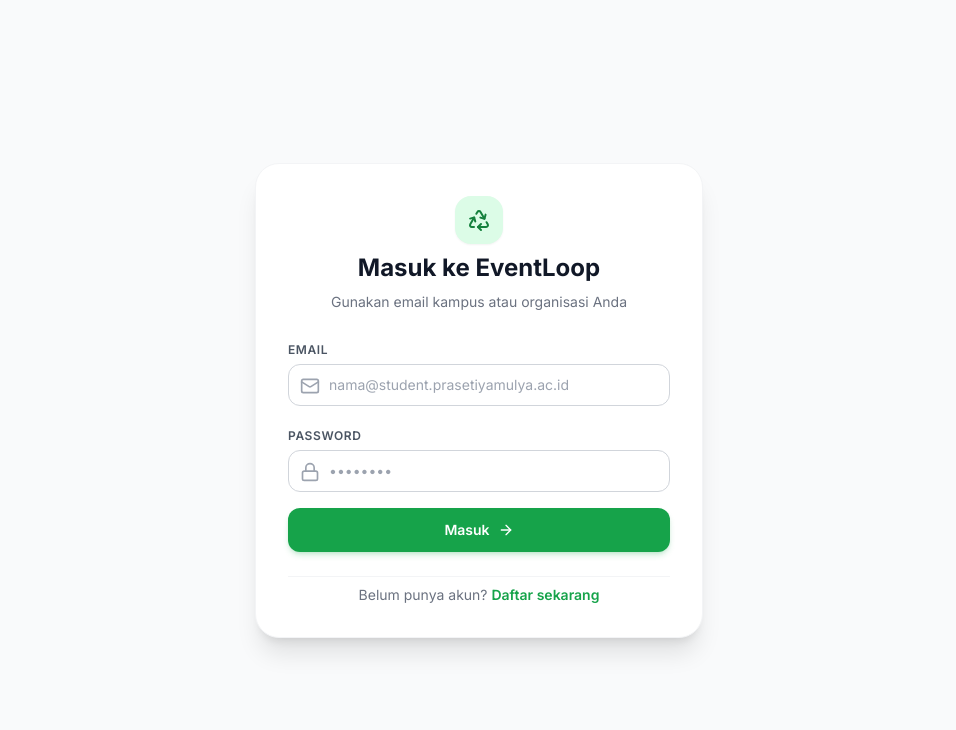
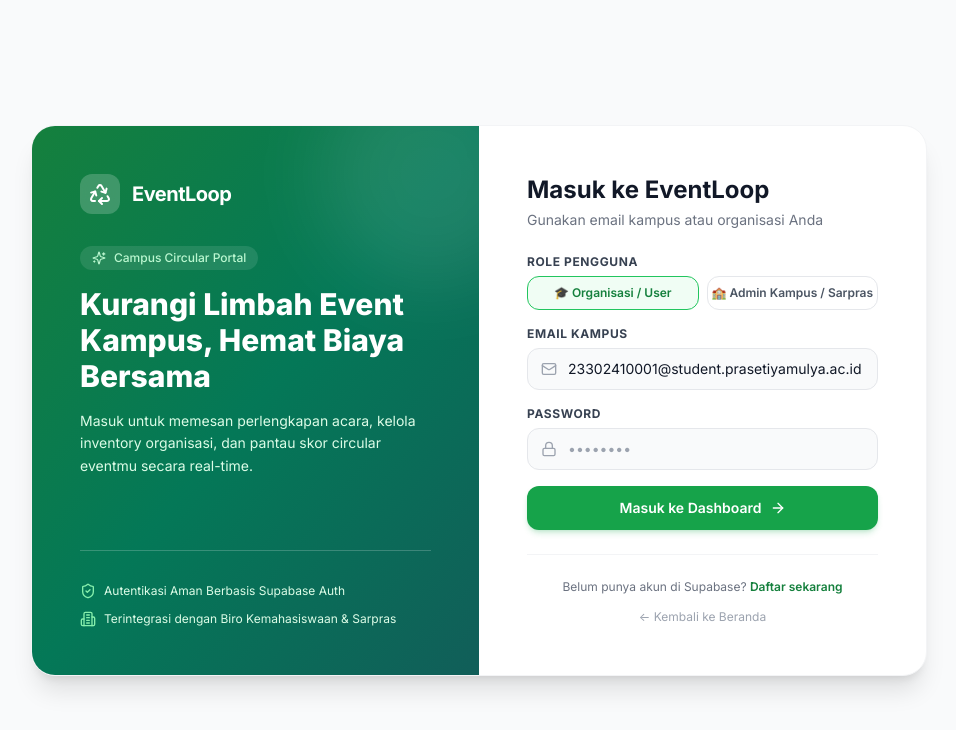
Before and after one commit to Shinnn2205/eventloop-app, a React (Vite) app: page /login in a window 1280 px wide. Shown: the top 730 px of the page, without its empty margins (161-1117 px from the left). Built offline with nearby package versions, Linux system fonts and the light colour scheme.

Commit message:
Merge original login layout with Supabase auth logic

```diff
--- a/src/pages/LoginPage.jsx
+++ b/src/pages/LoginPage.jsx
@@ -1,22 +1,24 @@
 import React, { useState } from 'react'
+import { Link, useNavigate } from 'react-router-dom'
+import { Recycle, Mail, Lock, ArrowRight, ShieldCheck, Sparkles, Building2 } from 'lucide-react'
 import { supabase } from '../lib/supabaseClient'
-import { Recycle, Mail, Lock, ArrowRight } from 'lucide-react'
+import { useApp } from '../context/AppContext'
 
 export default function LoginPage() {
-  const [email, setEmail] = useState('')
+  const navigate = useNavigate()
+  const { setCurrentUserRole } = useApp()
+  const [email, setEmail] = useState('23302410001@student.prasetiyamulya.ac.id')
   const [password, setPassword] = useState('')
+  const [role, setRole] = useState('student_org')
+  const [isSignUp, setIsSignUp] = useState(false)
   const [loading, setLoading] = useState(false)
-  const [isSignUp, setIsSignUp] = useState(false)
 
   const handleAuth = async (e) => {
     e.preventDefault()
     setLoading(true)
 
     if (isSignUp) {
-      const { error } = await supabase.auth.signUp({
-        email,
-        password,
-      })
+      const { error } = await supabase.auth.signUp({ email, password })
       if (error) {
         alert('Gagal mendaftar: ' + error.message)
       } else {
@@ -24,17 +26,17 @@
         setIsSignUp(false)
       }
     } else {
-      const { data, error } = await supabase.auth.signInWithPassword({
-        email,
-        password,
-      })
+      const { data, error } = await supabase.auth.signInWithPassword({ email, password })
       if (error) {
         alert('Gagal masuk: ' + error.message)
       } else if (data?.session) {
-        // Simpan peran login ke local storage agar state langsung dikenali
-        localStorage.setItem('eventloop_role', 'user')
-        // Paksa arahkan ke halaman utama aplikasi dan refresh state
-        window.location.replace('/')
+        if (role === 'sarpras') {
+          setCurrentUserRole('admin')
+          navigate('/admin', { replace: true })
+        } else {
+          setCurrentUserRole('user')
+          navigate('/dashboard', { replace: true })
+        }
       }
     }
     setLoading(false)
@@ -42,47 +44,116 @@
 
   return (
     <div className="min-h-screen bg-gray-50 flex items-center justify-center p-4">
-      <div className="max-w-md w-full bg-white rounded-3xl shadow-xl overflow-hidden border border-gray-100 p-8 space-y-6">
+      <div className="max-w-4xl w-full grid md:grid-cols-2 bg-white rounded-3xl shadow-xl overflow-hidden border border-gray-100">
 
-        <div className="text-center space-y-2">
-          <div className="w-12 h-12 bg-green-100 rounded-2xl flex items-center justify-center mx-auto text-green-700 shadow-sm">
-            <Recycle className="w-6 h-6" />
+        {/* Left Info Panel */}
+        <div className="bg-gradient-to-br from-green-700 via-emerald-700 to-teal-800 text-white p-8 md:p-12 flex flex-col justify-between relative overflow-hidden">
+          <div className="absolute top-0 right-0 -mr-16 -mt-16 w-56 h-56 bg-white/10 rounded-full blur-2xl pointer-events-none" />
+
+          <div>
+            <div className="flex items-center gap-3 mb-8">
+              <div className="w-10 h-10 bg-white/20 backdrop-blur rounded-xl flex items-center justify-center">
+                <Recycle className="w-6 h-6 text-white" />
               </div>
+              <span className="text-xl font-bold tracking-tight">EventLoop</span>
+            </div>
+
+            <div className="inline-flex items-center gap-2 bg-white/10 px-3 py-1 rounded-full text-xs font-medium text-green-200 mb-4">
+              <Sparkles className="w-3.5 h-3.5" /> Campus Circular Portal
+            </div>
+
+            <h2 className="text-2xl md:text-3xl font-extrabold leading-tight mb-4">
+              Kurangi Limbah Event Kampus, Hemat Biaya Bersama
+            </h2>
+            <p className="text-green-100 text-sm leading-relaxed">
+              Masuk untuk memesan perlengkapan acara, kelola inventory organisasi, dan pantau skor circular eventmu secara real-time.
+            </p>
+          </div>
+
+          <div className="pt-8 border-t border-white/20 space-y-3 text-xs text-green-100">
+            <div className="flex items-center gap-2">
+              <ShieldCheck className="w-4 h-4 text-green-300" />
+              <span>Autentikasi Aman Berbasis Supabase Auth</span>
+            </div>
+            <div className="flex items-center gap-2">
+              <Building2 className="w-4 h-4 text-green-300" />
+              <span>Terintegrasi dengan Biro Kemahasiswaan & Sarpras</span>
+            </div>
+          </div>
+        </div>
+
+        {/* Right Form */}
+        <div className="p-8 md:p-12 flex flex-col justify-center">
+          <div className="mb-6">
             <h3 className="text-2xl font-bold text-gray-900">
               {isSignUp ? 'Daftar Akun EventLoop' : 'Masuk ke EventLoop'}
             </h3>
-          <p className="text-sm text-gray-500">
-            {isSignUp ? 'Buat akun baru untuk mulai menyewa alat' : 'Gunakan email kampus atau organisasi Anda'}
+            <p className="text-sm text-gray-500 mt-1">
+              {isSignUp ? 'Buat akun Supabase baru' : 'Gunakan email kampus atau organisasi Anda'}
             </p>
           </div>
 
           <form onSubmit={handleAuth} className="space-y-4">
             <div>
-            <label className="text-xs font-semibold text-gray-600 uppercase tracking-wider">Email</label>
-            <div className="relative mt-1">
-              <Mail className="w-5 h-5 text-gray-400 absolute left-3 top-3" />
+              <label className="block text-xs font-bold text-gray-700 uppercase tracking-wider mb-1.5">
+                Role Pengguna
+              </label>
+              <div className="grid grid-cols-2 gap-2">
+                <button
+                  type="button"
+                  onClick={() => setRole('student_org')}
+                  className={`py-2 text-xs font-semibold rounded-xl border transition-all ${
+                    role === 'student_org'
+                      ? 'bg-green-50 border-green-500 text-green-700 font-bold'
+                      : 'border-gray-200 text-gray-600 hover:bg-gray-50'
+                  }`}
+                >
+                  🎓 Organisasi / User
+                </button>
+                <button
+                  type="button"
+                  onClick={() => setRole('sarpras')}
+                  className={`py-2 text-xs font-semibold rounded-xl border transition-all ${
+                    role === 'sarpras'
+                      ? 'bg-green-50 border-green-500 text-green-700 font-bold'
+                      : 'border-gray-200 text-gray-600 hover:bg-gray-50'
+                  }`}
+                >
+                  🏫 Admin Kampus / Sarpras
+                </button>
+              </div>
+            </div>
+
+            <div>
+              <label className="block text-xs font-bold text-gray-700 uppercase tracking-wider mb-1.5">
+                Email Kampus
+              </label>
+              <div className="relative">
+                <Mail className="w-4 h-4 text-gray-400 absolute left-3.5 top-1/2 -translate-y-1/2" />
                 <input
                   type="email"
-                required
                   value={email}
                   onChange={(e) => setEmail(e.target.value)}
-                placeholder="nama@student.prasetiyamulya.ac.id"
-                className="w-full pl-10 pr-4 py-2.5 border border-gray-300 rounded-xl text-sm focus:ring-2 focus:ring-green-500 focus:outline-none"
+                  required
+                  placeholder="organisasi@kampus.ac.id"
+                  className="w-full pl-10 pr-4 py-2.5 bg-gray-50 border border-gray-200 rounded-xl text-sm focus:outline-none focus:ring-2 focus:ring-green-500/20 focus:border-green-500 transition-all"
                 />
               </div>
             </div>
 
             <div>
-            <label className="text-xs font-semibold text-gray-600 uppercase tracking-wider">Password</label>
-            <div className="relative mt-1">
-              <Lock className="w-5 h-5 text-gray-400 absolute left-3 top-3" />
+              <label className="block text-xs font-bold text-gray-700 uppercase tracking-wider mb-1.5">
+                Password
+              </label>
+              <div className="relative">
+                <Lock className="w-4 h-4 text-gray-400 absolute left-3.5 top-1/2 -translate-y-1/2" />
                 <input
                   type="password"
-                required
                   value={password}
                   onChange={(e) => setPassword(e.target.value)}
+                  required
                   placeholder="••••••••"
-                className="w-full pl-10 pr-4 py-2.5 border border-gray-300 rounded-xl text-sm focus:ring-2 focus:ring-green-500 focus:outline-none"
+                  className="w-full pl-10 pr-4 py-2.5 bg-gray-50 border border-gray-200 rounded-xl text-sm focus:outline-none focus:ring-2 focus:ring-green-500/20 focus:border-green-500 transition-all"
                 />
               </div>
             </div>
@@ -90,22 +161,30 @@
             <button
               type="submit"
               disabled={loading}
-            className="w-full flex items-center justify-center gap-2 py-3 px-4 rounded-xl text-sm font-semibold text-white bg-green-600 hover:bg-green-700 transition-all shadow-md shadow-green-600/20"
+              className="w-full btn-primary text-sm !py-3 flex items-center justify-center gap-2 mt-4 bg-green-600 hover:bg-green-700 text-white rounded-xl font-semibold shadow-md shadow-green-600/20"
             >
-            <span>{loading ? 'Memproses...' : (isSignUp ? 'Daftar Sekarang' : 'Masuk')}</span>
+              <span>{loading ? 'Memproses...' : (isSignUp ? 'Daftar Akun Baru' : 'Masuk ke Dashboard')}</span>
               {!loading && <ArrowRight className="w-4 h-4" />}
             </button>
           </form>
 
-        <div className="text-center text-sm text-gray-500 pt-2 border-t border-gray-100">
-          {isSignUp ? 'Sudah punya akun?' : 'Belum punya akun?'}{' '}
+          <div className="mt-6 pt-6 border-t border-gray-100 text-center space-y-2">
+            <p className="text-xs text-gray-500">
+              {isSignUp ? 'Sudah punya akun?' : 'Belum punya akun di Supabase?'}{' '}
               <button
                 type="button"
                 onClick={() => setIsSignUp(!isSignUp)}
-            className="font-semibold text-green-600 hover:underline"
+                className="font-semibold text-green-700 hover:underline"
               >
                 {isSignUp ? 'Masuk di sini' : 'Daftar sekarang'}
               </button>
+            </p>
+            <div>
+              <Link to="/" className="text-xs text-gray-400 hover:text-gray-600">
+                ← Kembali ke Beranda
+              </Link>
+            </div>
+          </div>
         </div>
 
       </div>
```
Lines whose indentation alone changed are shown as unchanged.
